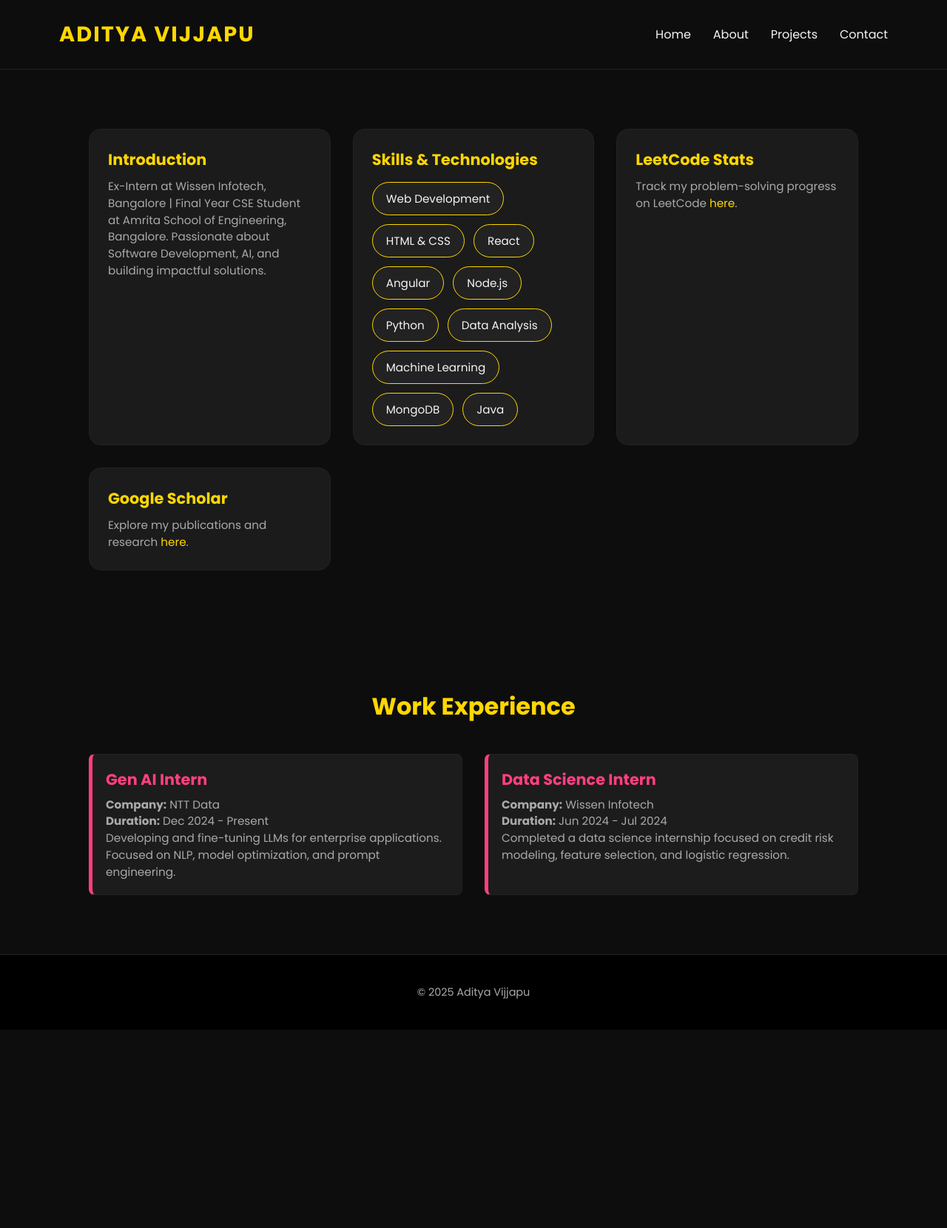
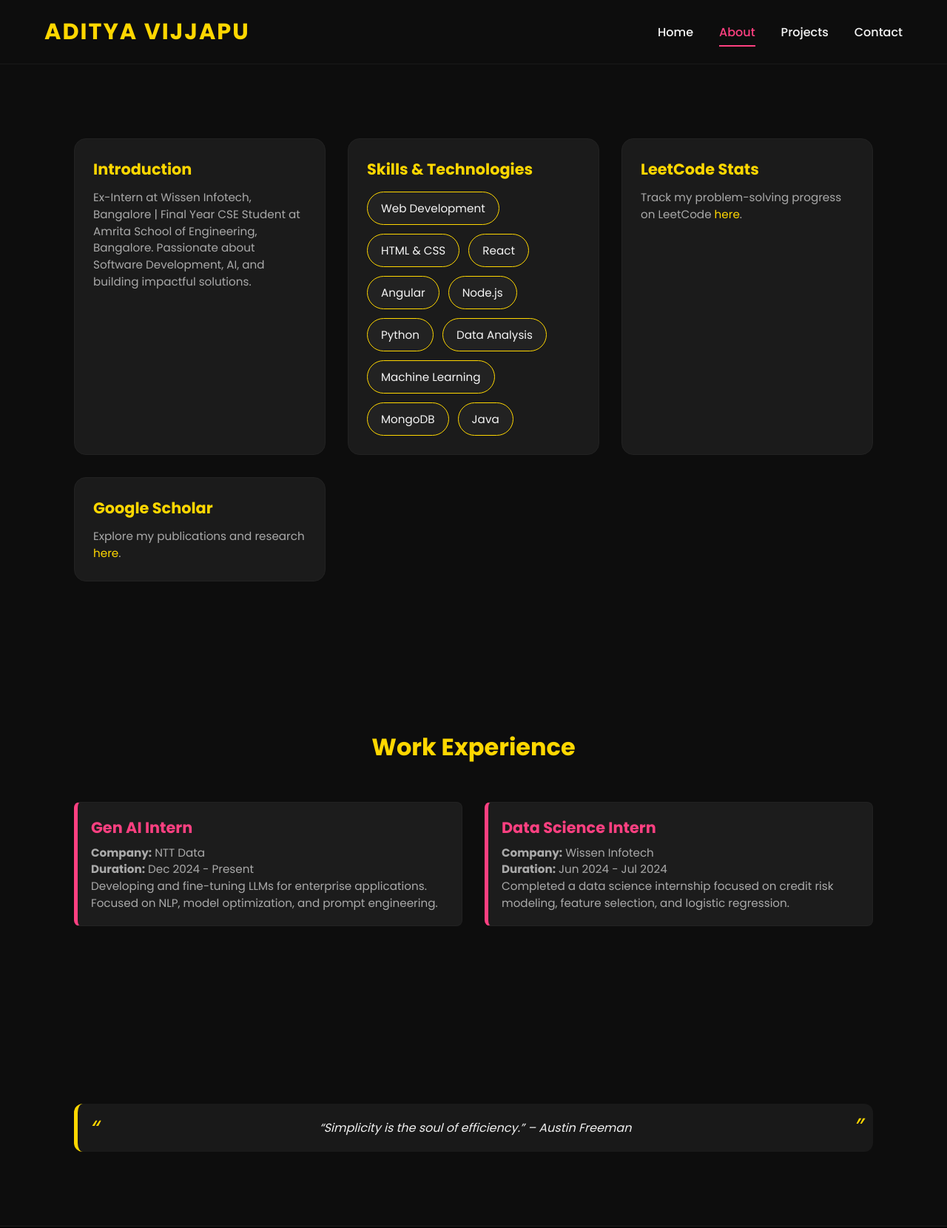
Before and after one commit to Adit00533/Portfolio, a plain HTML site: page index.html in a window 1280 px wide. Shown: the top 1660 px of the page at 74% size. Before the commit the page ends 1392 px from the top, so only its background shows below. Drawn offline with Linux system fonts and the light colour scheme.

Commit message:
Update index.html

```diff
--- a/index.html
+++ b/index.html
@@ -4,7 +4,7 @@
   <meta charset="UTF-8" />
   <meta name="viewport" content="width=device-width, initial-scale=1.0" />
   <title>Aditya Vijjapu – About</title>
-  <link href="https://fonts.googleapis.com/css2?family=Poppins:wght@400;600;700&display=swap" rel="stylesheet" />
+  <link href="https://fonts.googleapis.com/css2?family=Poppins:wght@400;500;600;700&display=swap" rel="stylesheet" />
   <style>
     :root {
       --gold: #ffd700;
@@ -26,49 +26,49 @@
     }
 
     a { color: var(--gold); text-decoration: none; transition: var(--transition); }
-    a:hover { color: #fff; }
+    a:hover { color: var(--accent); }
 
+    /* ===== Top Bar ===== */
     header {
       display: flex; justify-content: space-between; align-items: center;
-      padding: 25px 80px; background-color: var(--bg-dark);
-      position: sticky; top: 0; z-index: 100; border-bottom: 1px solid #222;
+      padding: 20px 60px;
+      background: rgba(15, 15, 15, 0.85);
+      backdrop-filter: blur(10px);
+      position: sticky; top: 0; z-index: 100;
+      border-bottom: 1px solid rgba(255,255,255,0.05);
     }
 
-    header h1 { color: var(--gold); font-weight: 700; font-size: 1.8rem; letter-spacing: 2px; }
-    nav ul { list-style: none; display: flex; gap: 30px; }
-    nav a { font-weight: 500; color: var(--text-light); position: relative; }
-    nav a::after {
-      content: ""; position: absolute; width: 0; height: 2px; left: 0; bottom: -5px; background: var(--gold);
-      transition: var(--transition);
-    }
-    nav a:hover::after { width: 100%; }
+    header h1 { color: var(--gold); font-weight: 700; font-size: 1.9rem; letter-spacing: 2px; }
+    nav ul { list-style: none; display: flex; gap: 35px; }
+    nav a { font-weight: 500; color: var(--text-light); position: relative; padding: 5px 0; }
+    nav a::after { content: ''; position: absolute; width: 0; height: 2px; left: 0; bottom: -3px; background: var(--accent); transition: var(--transition); }
+    nav a:hover::after, nav a.active::after { width: 100%; }
+    nav a:hover, nav a.active { color: var(--accent); }
 
-    section { padding: 80px 80px; max-width: 1200px; margin: auto; }
-    h2.section-title { font-size: 2rem; color: var(--gold); margin-bottom: 40px; text-align: center; }
+    section { padding: 100px 60px; max-width: 1200px; margin: auto; }
+    h2.section-title { font-size: 2rem; color: var(--gold); margin-bottom: 50px; text-align: center; }
 
-    .grid { display: grid; grid-template-columns: repeat(auto-fit, minmax(300px, 1fr)); gap: 30px; }
+    .grid { display: grid; grid-template-columns: repeat(auto-fit, minmax(280px, 1fr)); gap: 30px; }
 
     .card {
       background-color: var(--bg-card);
       padding: 25px;
       border-radius: 16px;
+      border: 1px solid #222;
       transition: transform 0.4s ease, box-shadow 0.4s ease, opacity 0.6s ease;
-      border: 1px solid #222;
       cursor: default;
       opacity: 0;
       transform: translateY(40px);
     }
 
     .card.show { opacity: 1; transform: translateY(0); }
-    .card:hover { transform: translateY(-6px); box-shadow: 0 10px 30px rgba(255, 215, 0, 0.15); }
+    .card:hover { transform: translateY(-6px); box-shadow: 0 12px 30px rgba(255, 64, 129, 0.3); }
 
-    .card h3 { color: var(--gold); font-size: 1.3rem; margin-bottom: 10px; }
+    .card h3 { color: var(--gold); font-size: 1.3rem; margin-bottom: 12px; }
     .card p { color: var(--text-muted); font-size: 0.95rem; line-height: 1.5; }
 
     /* Skills */
-    .skills ul {
-      list-style: none; display: flex; flex-wrap: wrap; gap: 12px; margin-top: 15px;
-    }
+    .skills ul { list-style: none; display: flex; flex-wrap: wrap; gap: 12px; margin-top: 15px; }
     .skills li {
       background: #222; border: 1px solid var(--gold); border-radius: 25px;
       padding: 10px 18px; font-size: 0.95rem; transition: var(--transition);
@@ -78,6 +78,22 @@
     /* Work Experience */
     .job { padding: 18px; background: #1c1c1c; border-left: 5px solid var(--accent); border-radius: 8px; }
     .job h3 { color: var(--accent); margin-bottom: 8px; }
+
+    /* Quotes Section */
+    .quotes { display: flex; flex-direction: column; gap: 20px; text-align: center; margin-top: 40px; }
+    .quote {
+      background: rgba(255, 255, 255, 0.05);
+      border-left: 5px solid var(--gold);
+      padding: 20px;
+      border-radius: 12px;
+      font-style: italic;
+      color: #f0f0f0;
+      position: relative;
+      transition: transform 0.3s ease, box-shadow 0.3s ease;
+    }
+    .quote:hover { transform: translateY(-4px); box-shadow: 0 8px 20px rgba(255, 215, 0, 0.2); }
+    .quote::before { content: '“'; font-size: 2rem; position: absolute; top: 10px; left: 15px; color: var(--gold); }
+    .quote::after { content: '”'; font-size: 2rem; position: absolute; bottom: 10px; right: 15px; color: var(--gold); }
 
     footer {
       text-align: center; padding: 40px 0; border-top: 1px solid #222;
@@ -153,12 +169,17 @@
         <p><strong>Duration:</strong> Jun 2024 - Jul 2024</p>
         <p>Completed a data science internship focused on credit risk modeling, feature selection, and logistic regression.</p>
       </div>
+    </div>
+  </section>
 
+  <section id="quotes">
+    <div class="quotes">
+      <div class="quote">“Simplicity is the soul of efficiency.” – Austin Freeman</div>
     </div>
   </section>
 
   <footer>
-    <p>© 2025 Aditya Vijjapu </p>
+    <p>© 2025 Aditya Vijjapu</p>
   </footer>
 
   <script>
```
